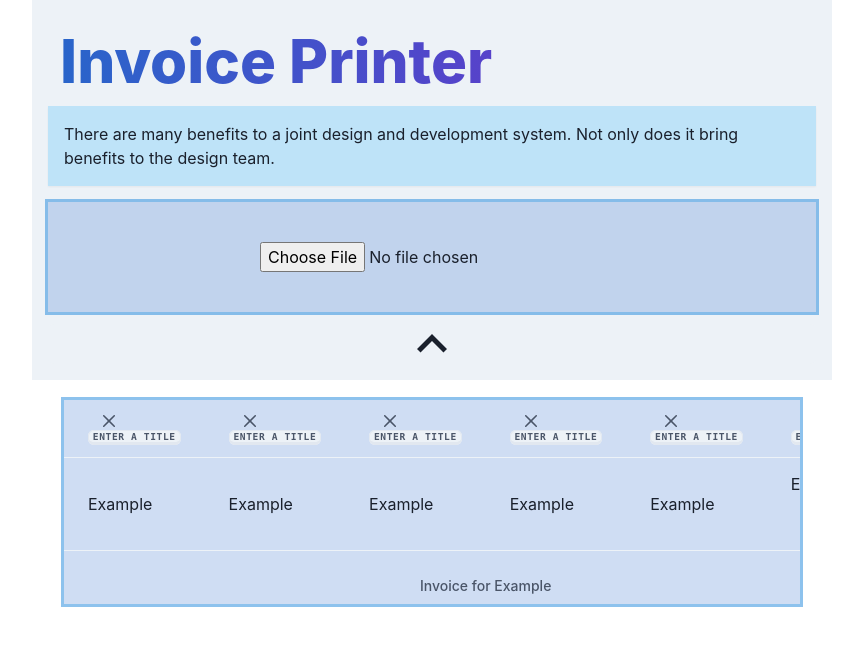
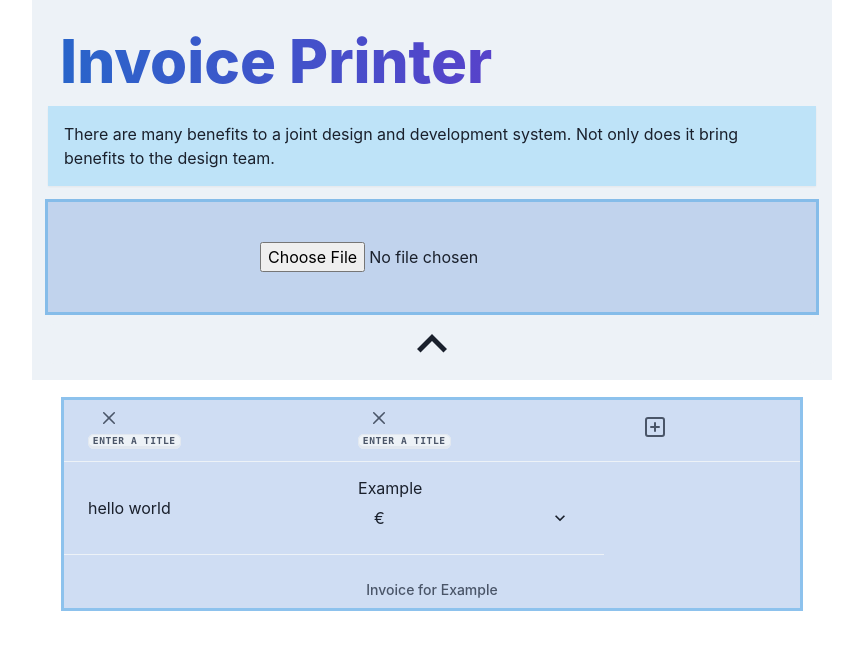
Before and after one commit to jack5341/invoice-printer, a React (Create React App) app: page / in a window 1280 px wide. Shown: the top 650 px of the page, without its empty margins (208-1071 px from the left). Built offline with nearby package versions, Linux system fonts and the light colour scheme.

Commit message:
feat: setting delete and add button at template box

```diff
--- a/package.json
+++ b/package.json
@@ -23,6 +23,7 @@
     "react-hot-toast": "^1.0.1",
     "react-router-dom": "^5.2.0",
     "react-scripts": "4.0.1",
+    "uuid": "^8.3.2",
     "web-vitals": "^0.2.4"
   },
   "scripts": {
--- a/src/components/content/content.jsx
+++ b/src/components/content/content.jsx
@@ -5,9 +5,6 @@ import ListItem from '../../containers/listitem/listitem'
 import TemplateItem from '../../containers/template-item/templateitem'
 
 export default function Content(props) {
-
-    console.log(props.list)
-
     if (props.list) {
         return (
             <Container maxW="container.md">
@@ -49,7 +46,6 @@ export default function Content(props) {
     return (
         <Container maxW="container.md">
             <TemplateItem />
-
         </Container>
     )
 }
--- a/src/containers/template-item/style.css
+++ b/src/containers/template-item/style.css
@@ -4,6 +4,4 @@
 
 .icons{
     padding: 15px !important;
-    background: grayscale !important;
-    margin-top: -1px;
 }
--- /dev/null
+++ b/src/containers/template-item/td-section/td.section.jsx
@@ -0,0 +1,7 @@
+import { Td } from "@chakra-ui/react"
+
+export default function TdSection(props){
+    return (
+        <Td id={props.id}>{props.title}</Td>
+    )
+}
--- a/src/containers/template-item/templateitem.jsx
+++ b/src/containers/template-item/templateitem.jsx
@@ -1,3 +1,4 @@
+import { useState, useEffect } from 'react'
 import {
     Box,
     Table,
@@ -5,93 +6,70 @@ import {
     Thead,
     Tr,
     Td,
+    Th,
+    Icon,
     Tbody,
-    Th,
-    Kbd,
-    Icon,
-    Editable,
-    EditableInput,
-    EditablePreview,
     Select
 } from "@chakra-ui/react"
-import { CloseIcon, PlusSquareIcon } from '@chakra-ui/icons'
+import { PlusSquareIcon } from '@chakra-ui/icons'
+import { v4 as uuidv4 } from 'uuid'
+
+// Components
+import ThSection from './th-section/th.section'
+import TdSection from './td-section/td.section'
 
 // Styles
 import "./style.css"
 
 export default function TemplateItem() {
+
+    const [uniqueId, setUniqueId] = useState(null)
+
+    useEffect(() => {
+        if (uniqueId) {
+            document.getElementById(uniqueId).remove()
+            document.getElementById(uniqueId).remove()
+        }
+    }, [uniqueId])
+
+    const [thList, setThList] = useState({
+        th: [<ThSection setUniqueId={setUniqueId} />, <ThSection setUniqueId={setUniqueId} />],
+        td: [<TdSection title="hello world"/>,
+        <Td>
+            {"Example"}
+            <Select border="0px">
+                <option value="option1">€</option>
+                <option value="option2">$</option>
+            </Select>
+        </Td>]
+    })
+
+    function addNewList(){
+        const uniqueToken = uuidv4()
+        setThList({
+            th: [...thList.th, <ThSection uniqueId={uniqueToken} setUniqueId={setUniqueId} />],
+            td: [...thList.td, <TdSection uniqueId={uniqueToken} title="hello world" id={uniqueToken} />]
+        })
+    }
+
     return (
         <a>
             <Box style={{ overflowX: "auto" }} boxShadow="outline" mt="5" mb="5" bg="#2866ca38">
                 <Table variant="simple">
-                    <TableCaption>Invoice for {"Example"} </TableCaption>
+                    <TableCaption>Invoice for {"Example"}</TableCaption>
                     <Thead>
                         <Tr>
-                            <Th><a class="icons" style={{ padding: "5px" }} href="#"><Icon as={CloseIcon} /></a><br />
-                                <Editable defaultValue="Enter a title">
-                                    <Kbd>
-                                        <EditablePreview />
-                                    </Kbd>
-                                    <EditableInput />
-                                </Editable>
+                            {thList.th.map((element) => element)}
+                            <Th>
+                                <a className="icons" onClick={addNewList} href="#">
+                                    <Icon fontSize="2xl" as={PlusSquareIcon} mb="2" />
+                                </a>
                             </Th>
-                            <Th><a class="icons" style={{ padding: "5px" }} href="#"><Icon as={CloseIcon} /></a><br />
-                                <Editable defaultValue="Enter a title">
-                                    <Kbd>
-                                        <EditablePreview />
-                                    </Kbd>
-                                    <EditableInput />
-                                </Editable>
-                            </Th>
-                            <Th><a class="icons" style={{ padding: "5px" }} href="#"><Icon as={CloseIcon} /></a><br />
-                                <Editable defaultValue="Enter a title">
-                                    <Kbd>
-                                        <EditablePreview />
-                                    </Kbd>
-                                    <EditableInput />
-                                </Editable>
-                            </Th>
-                            <Th><a class="icons" style={{ padding: "5px" }} href="#"><Icon as={CloseIcon} /></a><br />
-                                <Editable defaultValue="Enter a title">
-                                    <Kbd>
-                                        <EditablePreview />
-                                    </Kbd>
-                                    <EditableInput />
-                                </Editable>
-                            </Th>
-                            <Th><a class="icons" style={{ padding: "5px" }} href="#"><Icon as={CloseIcon} /></a><br />
-                                <Editable defaultValue="Enter a title">
-                                    <Kbd>
-                                        <EditablePreview />
-                                    </Kbd>
-                                    <EditableInput />
-                                </Editable>
-                            </Th>
-                            <Th><a class="icons" style={{ padding: "5px" }} href="#"><Icon as={CloseIcon} /></a><br />
-                                <Editable defaultValue="Enter a title ">
-                                    <Kbd>
-                                        <EditablePreview />
-                                    </Kbd>
-                                    <EditableInput />
-                                </Editable>
-                            </Th>
-
                         </Tr>
                     </Thead>
                     <Tbody>
                         <Tr>
-                            <Td>{"Example"}</Td>
-                            <Td>{"Example"}</Td>
-                            <Td>{"Example"}</Td>
-                            <Td>{"Example"}</Td>
-                            <Td>{"Example"}</Td>
-                            <Td>
-                                {"Example"}
-                                <Select border="0px">
-                                    <option value="option1">€</option>
-                                    <option value="option2">$</option>
-                                </Select>
-                            </Td>
+                            {thList.td.map((element, key) => element)}
                         </Tr>
                     </Tbody>
                 </Table>
--- /dev/null
+++ b/src/containers/template-item/th-section/th.section.jsx
@@ -0,0 +1,23 @@
+import {
+    Th,
+    Kbd,
+    Icon,
+    Editable,
+    EditableInput,
+    EditablePreview,
+} from "@chakra-ui/react"
+import { CloseIcon } from '@chakra-ui/icons'
+
+export default function ThSection(props) {
+    return (
+        <Th id={props.uniqueId}>
+            <a className="icons" onClick={() => props.setUniqueId(props.uniqueId)} href="#"><Icon as={CloseIcon} mb="2" /></a>
+            <Editable defaultValue="Enter a title">
+                <Kbd>
+                    <EditablePreview />
+                </Kbd>
+                <EditableInput onChange={(e) => console.log(e.target.value)}/>
+            </Editable>
+        </Th>
+    )
+}
```
Also changed, not shown: 2 other files (tests, documents, lock files or other folders).
